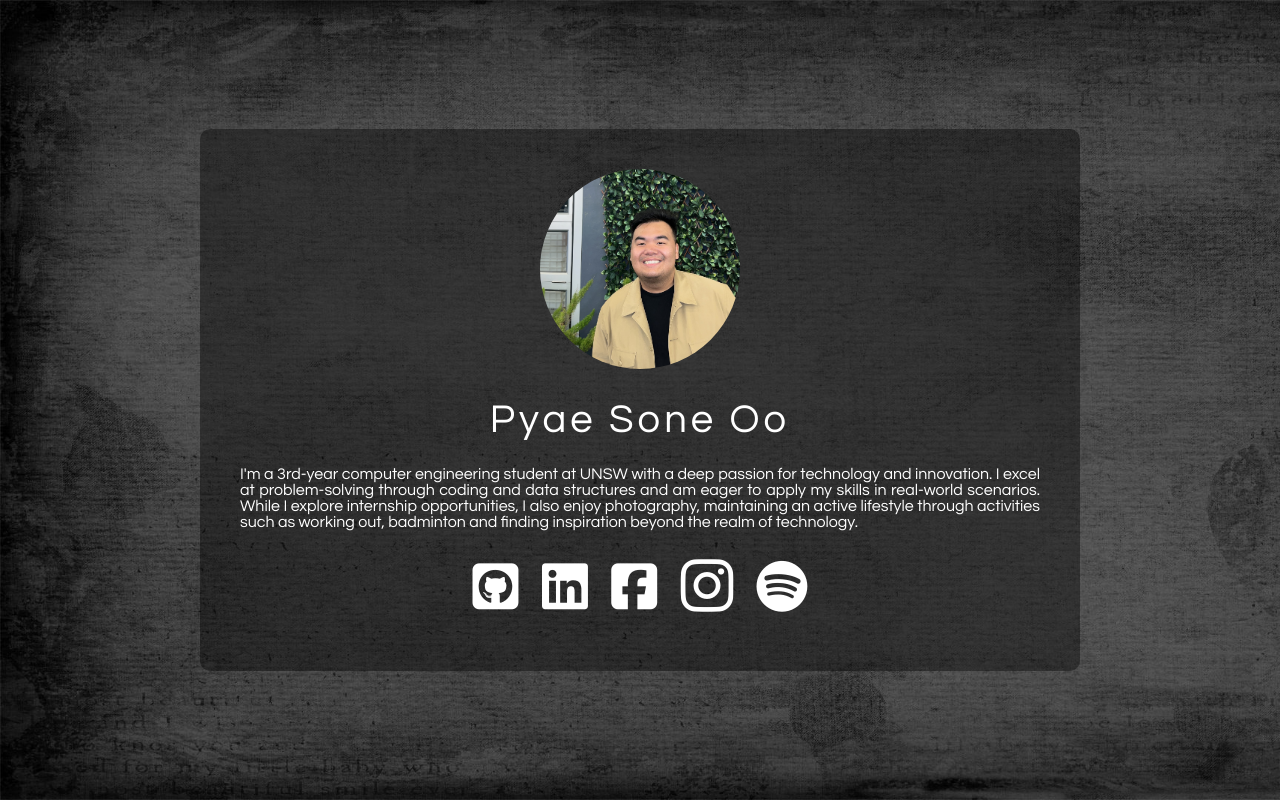
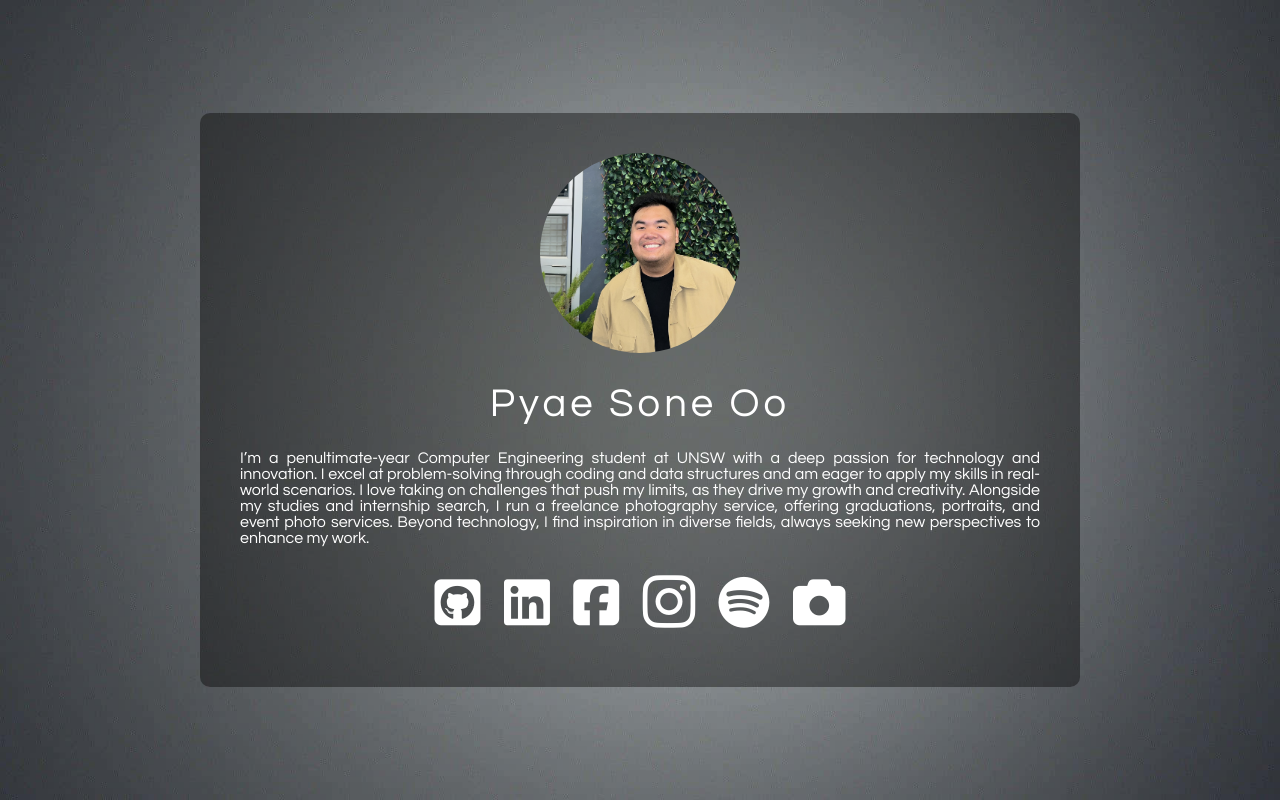
Before and after one commit to Tr1pl3x/personalWebsite1.0, a plain HTML site: page index.html in a window 1280 px wide. Drawn offline with Linux system fonts and the light colour scheme.

Commit message:
update links and details

```diff
--- a/index.html
+++ b/index.html
@@ -11,13 +11,14 @@
   <div class="box">
     <img src="./assets/profile1.jpg" class="box-img">
     <h1>Pyae Sone Oo</h1>
-    <p>I'm a 3rd-year computer engineering student at UNSW with a deep passion for technology and innovation. I excel at problem-solving through coding and data structures and am eager to apply my skills in real-world scenarios. While I explore internship opportunities, I also enjoy photography, maintaining an active lifestyle through activities such as working out, badminton and finding inspiration beyond the realm of technology.</p>
+    <p>I’m a penultimate-year Computer Engineering student at UNSW with a deep passion for technology and innovation. I excel at problem-solving through coding and data structures and am eager to apply my skills in real-world scenarios. I love taking on challenges that push my limits, as they drive my growth and creativity. Alongside my studies and internship search, I run a freelance photography service, offering graduations, portraits, and event photo services. Beyond technology, I find inspiration in diverse fields, always seeking new perspectives to enhance my work.</p>
     <ul>
       <li><a href="https://github.com/Tr1pl3x" target="_blank"><i class="fa-brands fa-square-github fa-sm" style="color: #ffffff;" aria-hidden="true"></i></a></li>
       <li><a href="https://www.linkedin.com/in/pyae-sone-oo-779455134/" target="_blank"><i class="fa-brands fa-linkedin fa-sm" style="color: #ffffff;" aria-hidden="true"></i></a></li>
       <li><a href="https://www.facebook.com/pyaesone.oo.7/" target="_blank"><i class="fa-brands fa-square-facebook fa-sm" style="color: #ffffff;"></i></a></li>
       <li><a href="https://www.instagram.com/pyae_sone_oo.dng/" target="_blank"><i class="fa-brands fa-instagram" style="color: #ffffff;"></i></i></a></li>
       <li><a href="https://open.spotify.com/user/31ancziiwyaq2qre47fnkllwoylq" target="_blank"><i class="fa-brands fa-spotify fa-sm" style="color: #ffffff;"></i></a></li>
+      <li><a href="https://photosbypyaesone.online/" target="_blank"><i class="fa-solid fa-camera fa-sm" style="color: #ffffff;" ></i></a></li>
     </ul>
   </div>
 </body>
--- a/style.css
+++ b/style.css
@@ -6,7 +6,7 @@ body {
     align-items: center; /* Center vertically */
     height: 100vh; /* Set height of body to full viewport height */
     margin: 0; /* Remove default margin */
-    background-image: url('./assets/bg.jpg');
+    background-image: url('./assets/bg2.jpg');
     background-repeat: no-repeat;
     background-size: cover;
 }
```
Also changed, not shown: assets/bg2.jpg (added).
